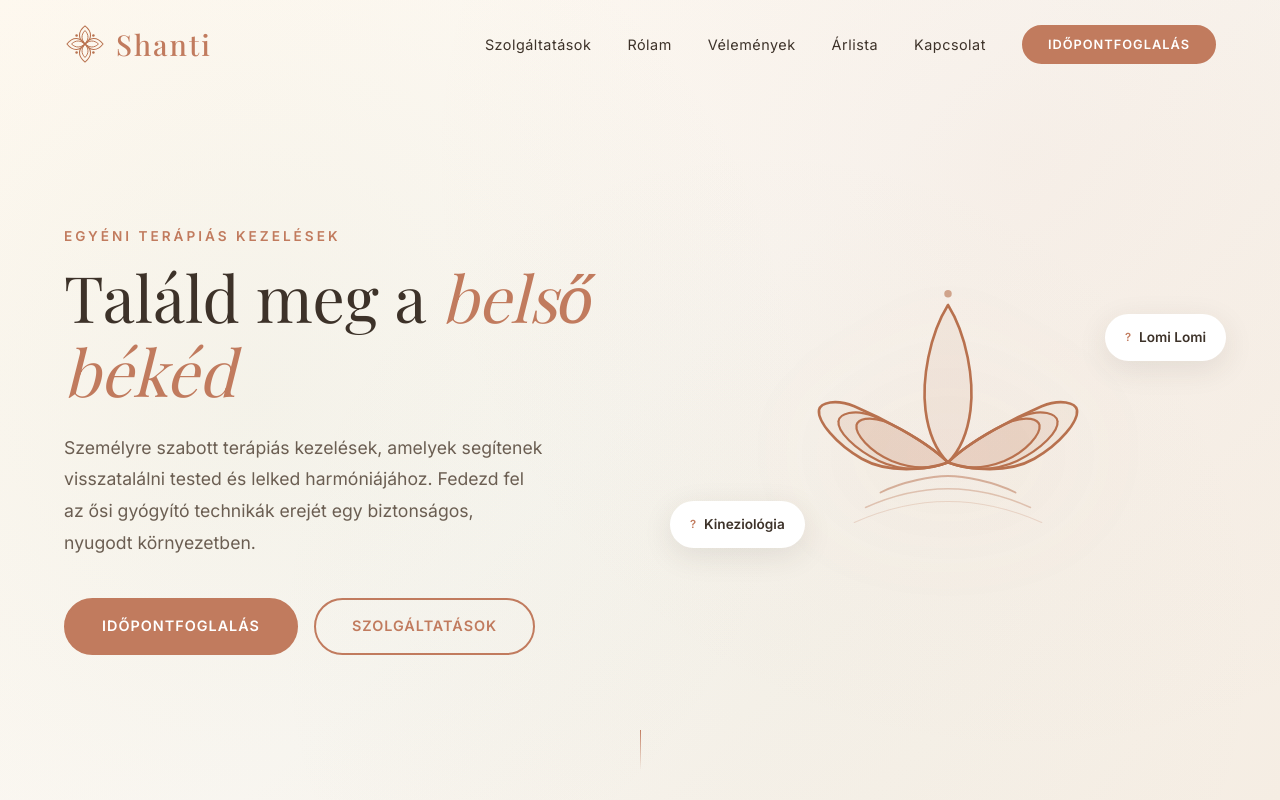
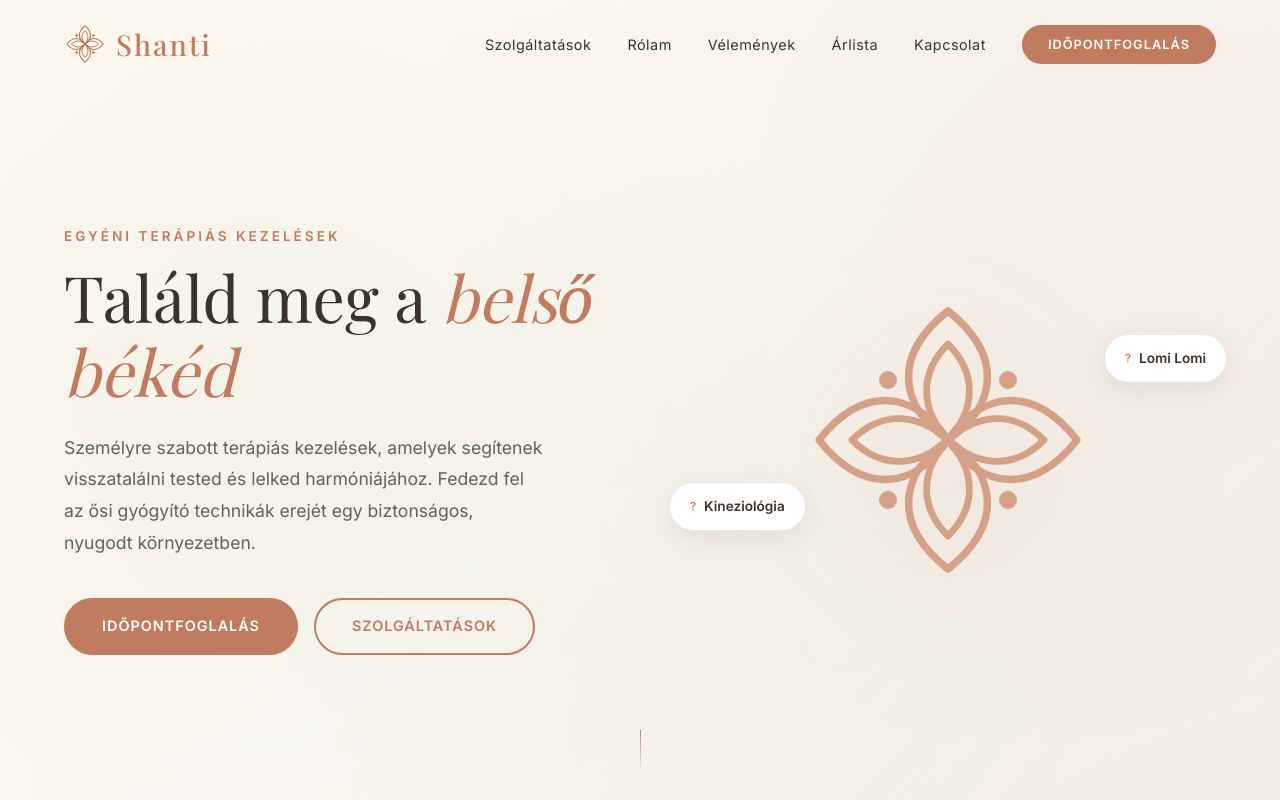
Before and after one commit to delizsofinitro/shantiWebsite, an Angular app: page / in a window 1280 px wide. Shown: the top 800 px of the page. Built offline with nearby package versions, Linux system fonts and the light colour scheme; a web font is replaced by a local one.

Commit message:
change logo on main page

```diff
--- a/src/app/components/hero/hero.html
+++ b/src/app/components/hero/hero.html
@@ -17,7 +17,8 @@
     <div class="hero-visual">
       <div class="hero-image-frame">
         <div class="hero-logo-large">
-          <img src="logo-lotus.svg" alt="Shanti logó">
+          <!-- <img src="logo-lotus.svg" alt="Shanti logó"> -->
+          <img src="logo-flower-light.svg" alt="Shanti logó">
         </div>
       </div>
       <div class="floating-badge badge-1">
```
Also changed, not shown: public/logo-light.svg (deleted), public/logo.svg (deleted).
